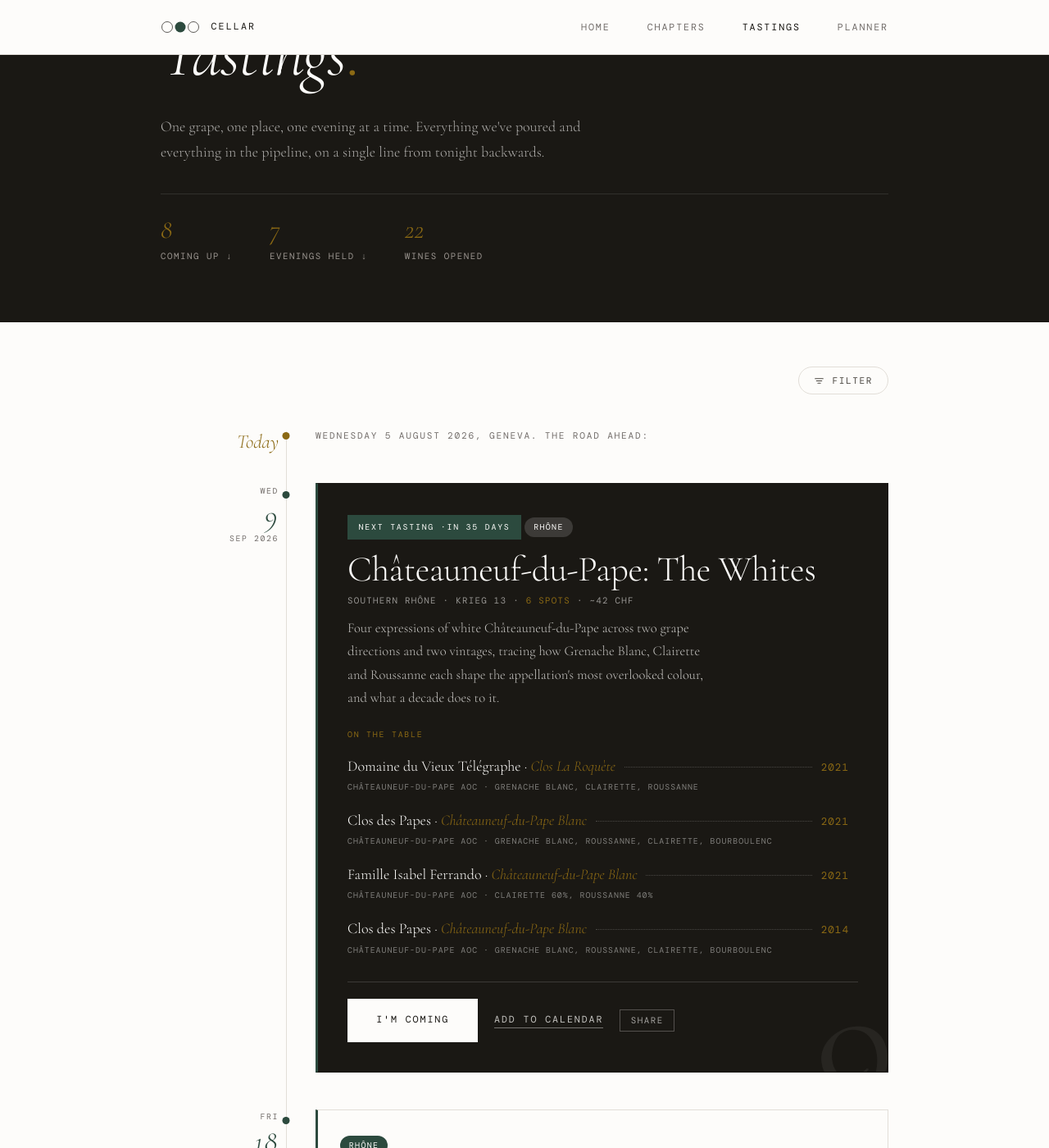
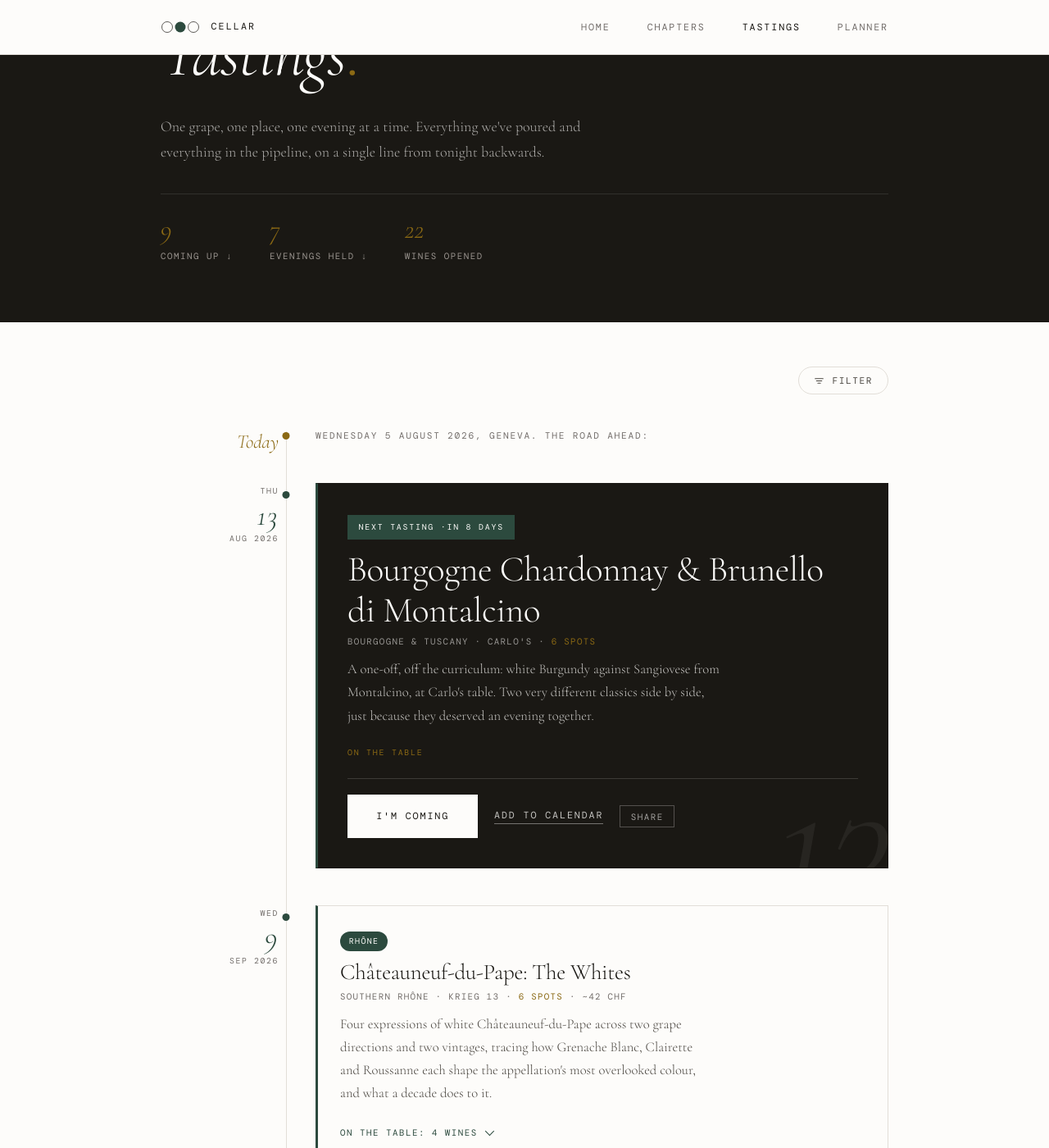
Before and after one commit to silviodirubbo/cellar, a Jekyll site: the page built from tastings/index.html, in a window 1280 px wide and 1400 px high, scrolled down 255 px. Shown: the whole window at 82% size. Built offline with Jekyll 4.4.1, drawn with Linux system fonts in a browser that asks for light colours; some web fonts are replaced.

Commit message:
Add one-off Bourgogne Chardonnay & Brunello tasting at Carlo's
New entry, 13 Aug 2026, deliberately outside the chapter curriculum:
chapter/chapter_order/cost_estimate keys are all omitted (not null),
matching the schema's convention for optional fields, since there's no
chapter and price is still TBD.

Fixes a real bug this surfaced in tastings/index.html: `where: "slug",
tasting.chapter` degrades to "any chapter with a truthy slug" when
tasting.chapter is nil (Liquid's `where` filter treats a nil target
value as a truthiness check, not an equality check), so a chapterless
tasting was silently picking up the first chapter in site.chapters
(Loire) as its chapter_obj, tag, and accent colour. Both the upcoming
and past loops now only look up chapter_obj when tasting.chapter is
actually set. _layouts/chapter.html and the homepage curriculum band
were already safe since they filter with a real chapter slug as the
target, never nil.

```diff
--- a/_data/tastings.yml
+++ b/_data/tastings.yml
@@ -112,6 +112,29 @@
       vintage: 2020
       appellation: "Condrieu AOC"
       blend: "100% Viognier"
+
+- slug: bourgogne-chardonnay-brunello
+  title: "Bourgogne Chardonnay & Brunello di Montalcino"
+  date: 2026-08-13
+  date_tbd: false
+  location: "Carlo's"
+  region: "Bourgogne & Tuscany"
+  description: >
+    A one-off, off the curriculum: white Burgundy against Sangiovese from
+    Montalcino, at Carlo's table. Two very different classics side by side,
+    just because they deserved an evening together.
+  tags:
+    - Chardonnay
+    - Sangiovese
+    - Bourgogne
+    - Brunello di Montalcino
+    - Tuscany
+    - France
+    - Italy
+  status: upcoming
+  spots_total: 6
+  featured: false
+  wines: []
 
 - slug: chateauneuf-du-pape-the-whites
   title: "Châteauneuf-du-Pape: The Whites"
--- a/tastings/index.html
+++ b/tastings/index.html
@@ -139,7 +139,8 @@ permalink: /tastings/
 
         {% assign is_next = false %}
         {% if next and tasting.slug == next.slug %}{% assign is_next = true %}{% endif %}
-        {% assign chapter_obj = site.chapters | where: "slug", tasting.chapter | first %}
+        {% assign chapter_obj = nil %}
+        {% if tasting.chapter %}{% assign chapter_obj = site.chapters | where: "slug", tasting.chapter | first %}{% endif %}
         <div class="tl-card {% if is_next %}tl-card--feature{% endif %}"
              style="{% if chapter_obj %}--chapter-accent: {{ chapter_obj.color }};{% endif %}{% if is_next and cover %}background-image: url('{{ cover.path | relative_url }}');{% endif %}">
           {% if is_next %}<span class="tl-card__ghost" aria-hidden="true">{{ tasting.date | date: "%-d" }}</span>{% endif %}
@@ -242,7 +243,8 @@ permalink: /tastings/
         </time>
         <span class="tl-node tl-node--past" aria-hidden="true"></span>
 
-        {% assign chapter_obj = site.chapters | where: "slug", tasting.chapter | first %}
+        {% assign chapter_obj = nil %}
+        {% if tasting.chapter %}{% assign chapter_obj = site.chapters | where: "slug", tasting.chapter | first %}{% endif %}
         <details class="past-entry" style="{% if chapter_obj %}--chapter-accent: {{ chapter_obj.color }};{% endif %}">
           <summary class="past-entry__head">
             {% if cover %}
```
